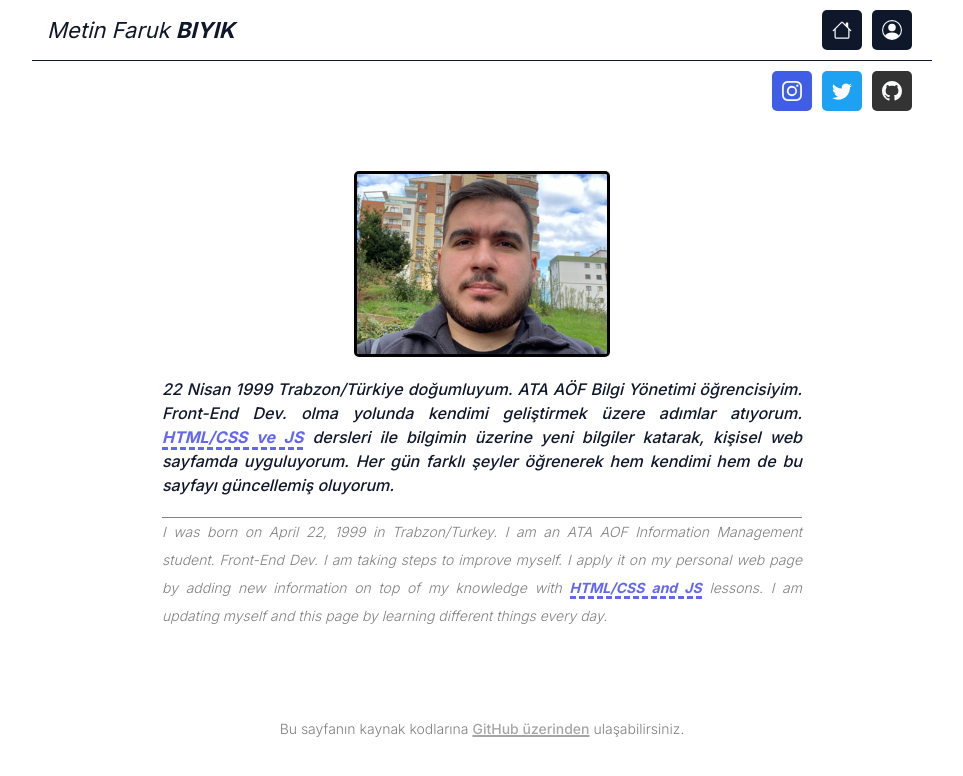
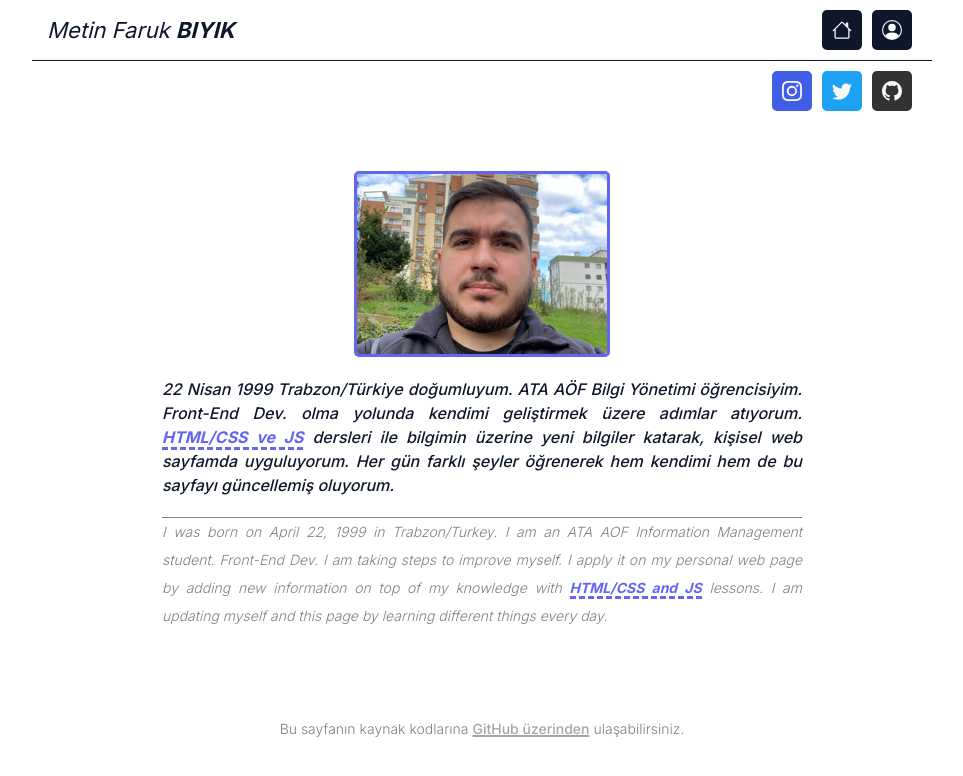
Before and after one commit to metinfarukbiyik/homepage, a React (Create React App) app: page / in a window 1280 px wide. In both pictures the pointer is over the element 640 px from the left and 264 px from the top of the page. Shown: the top 776 px of the page, without its empty margins (158-1121 px from the left). Built offline with nearby package versions, Linux system fonts and the light colour scheme.

Commit message:
Update Main.scss

```diff
--- a/src/styles/Main.scss
+++ b/src/styles/Main.scss
@@ -49,6 +49,10 @@
   border: 3px solid black;
   border-radius: .5rem;
   margin: 0 auto;
+  transition: .3s;
+    &:hover {
+        border: 3px solid var(--mbindigo);
+    }
  img {
     width: 25rem;
     border: 3px solid var(--mbdark);
@@ -57,7 +61,6 @@
     transition: .3s;
     filter: grayscale(1);
     &:hover {
-        border: 3px solid var(--mbindigo);
         filter: grayscale(0);
      }
   }
```
